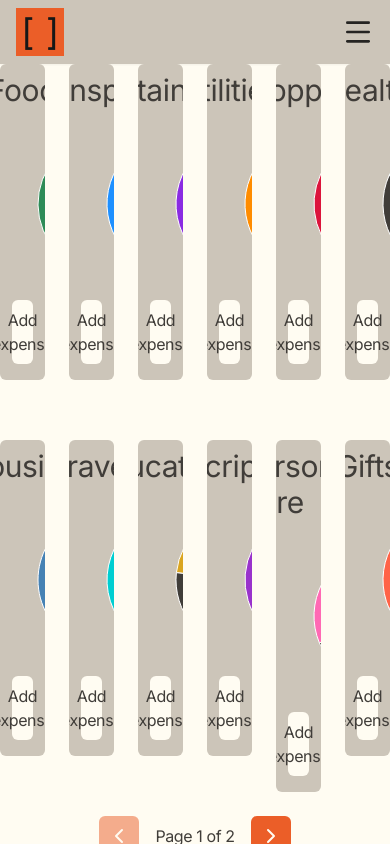
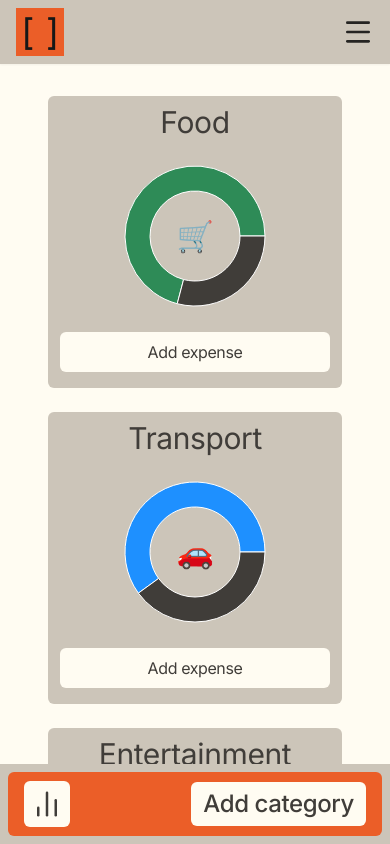
Before and after one commit to karolis-KK/finances, a Next.js app: page /categories in a window 390 px wide. Shown: the top 844 px of the page. Built offline with nearby package versions, Linux system fonts and the light colour scheme.

Commit message:
mobile support

```diff
--- a/app/components/CategoryCard.tsx
+++ b/app/components/CategoryCard.tsx
@@ -71,8 +71,8 @@ export default function CategoryCard({
     setOpenExpenseCategoryId(null)
   }
   return (
-    <div className="flex flex-col items-center gap-6">
-      <ul className="grid grid-cols-6 grid-rows-2 gap-6">
+    <div className="flex flex-col items-center lg:gap-6 pt-8 pb-8">
+      <ul className="grid lg:grid-cols-6 lg:grid-rows-2 lg:gap-6 lg:w-auto w-screen lg:p-4 pr-12 pl-12">
       {visibleCategories.map((category) => {
         const remaining = Math.max(category.amount - category.used, 0)
 
@@ -81,12 +81,12 @@ export default function CategoryCard({
           { name: "Remaining", value: remaining },
         ]
         return (
-          <li key={category.id} className="relative overflow-hidden col-span-1 row-span-1">
+          <li key={category.id} className="relative overflow-hidden col-span-1 row-span-1 pb-6 w-full">
             <div className="bg-[#ccc5b9] pt-2 pb-4 pr-3 pl-3 rounded-md">
               <div className="flex items-center justify-center">
                 <h1 className="text-[#403d39] text-3xl">{category.name}</h1>
               </div>
-              <div className="relative h-48 w-48">
+              <div className="relative h-48 lg:w-48">
                 <ResponsiveContainer width="100%" height="100%">
                   <PieChart>
                     <Pie
--- a/app/components/Footer.tsx
+++ b/app/components/Footer.tsx
@@ -30,7 +30,7 @@ export default function Footer({
   }
 
   return (
-    <footer className="bg-[#ccc5b9] h-20 flex items-center justify-center p-2">
+    <footer className="bg-[#ccc5b9] bottom-0 w-full sticky lg:static z-20 h-20 flex items-center justify-center p-2">
       <div className="bg-[#eb5e28] flex items-center w-full h-full rounded-md justify-between p-2 pl-4 pr-4">
         <button onClick={handleStatsMenu} className="lg:hidden">
           <ChartNoAxesColumn
```
